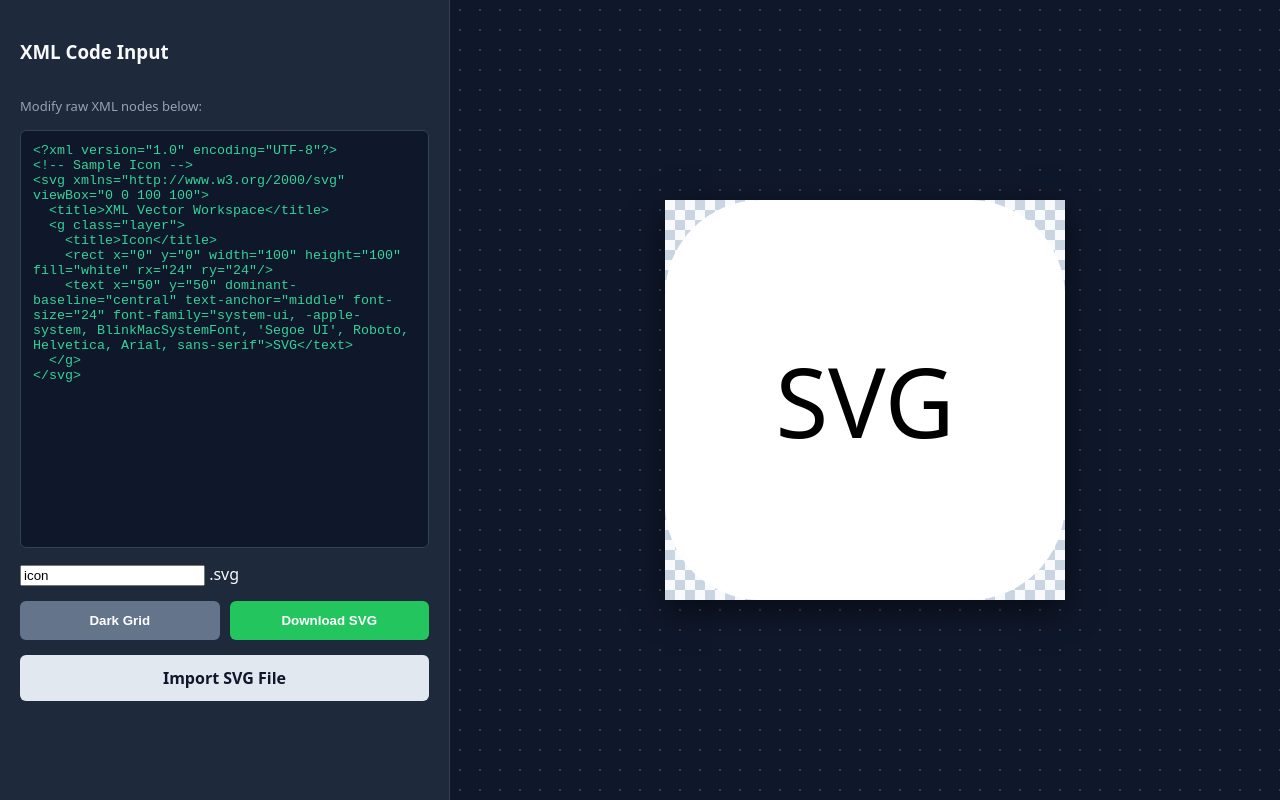
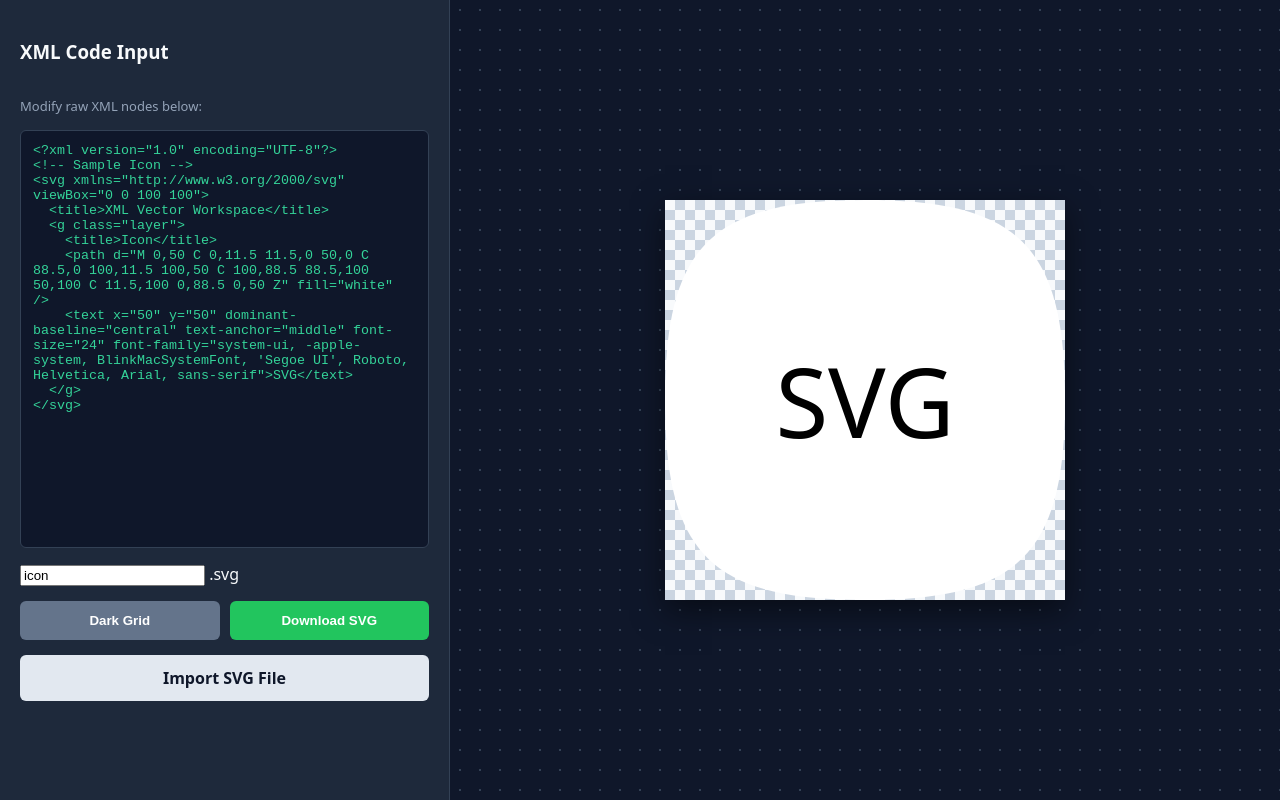
Before and after one commit to xchanroldan101/Svg-Editor, a plain HTML site: page index.html in a window 1280 px wide. Drawn offline with Linux system fonts and the light colour scheme.

Commit message:
Update index.html

```diff
--- a/index.html
+++ b/index.html
@@ -19,7 +19,7 @@
   <title>XML Vector Workspace</title>
   <g class="layer">
     <title>Icon</title>
-    <rect x="0" y="0" width="100" height="100" fill="white" rx="24" ry="24"/>
+    <path d="M 0,50 C 0,11.5 11.5,0 50,0 C 88.5,0 100,11.5 100,50 C 100,88.5 88.5,100 50,100 C 11.5,100 0,88.5 0,50 Z" fill="white" />
     <text x="50" y="50" dominant-baseline="central" text-anchor="middle" font-size="24" font-family="system-ui, -apple-system, BlinkMacSystemFont, 'Segoe UI', Roboto, Helvetica, Arial, sans-serif">SVG</text>
   </g>
 </svg></textarea>
```
